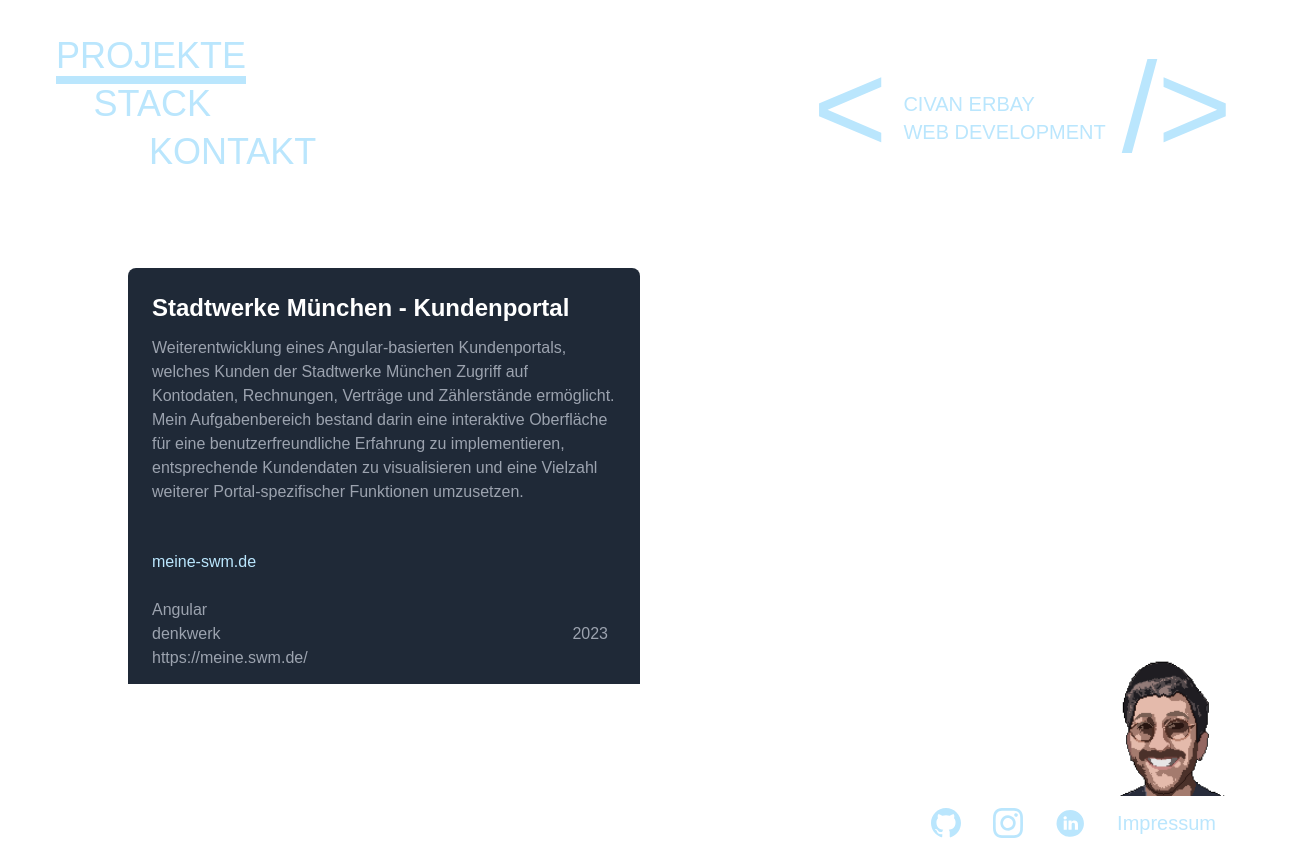
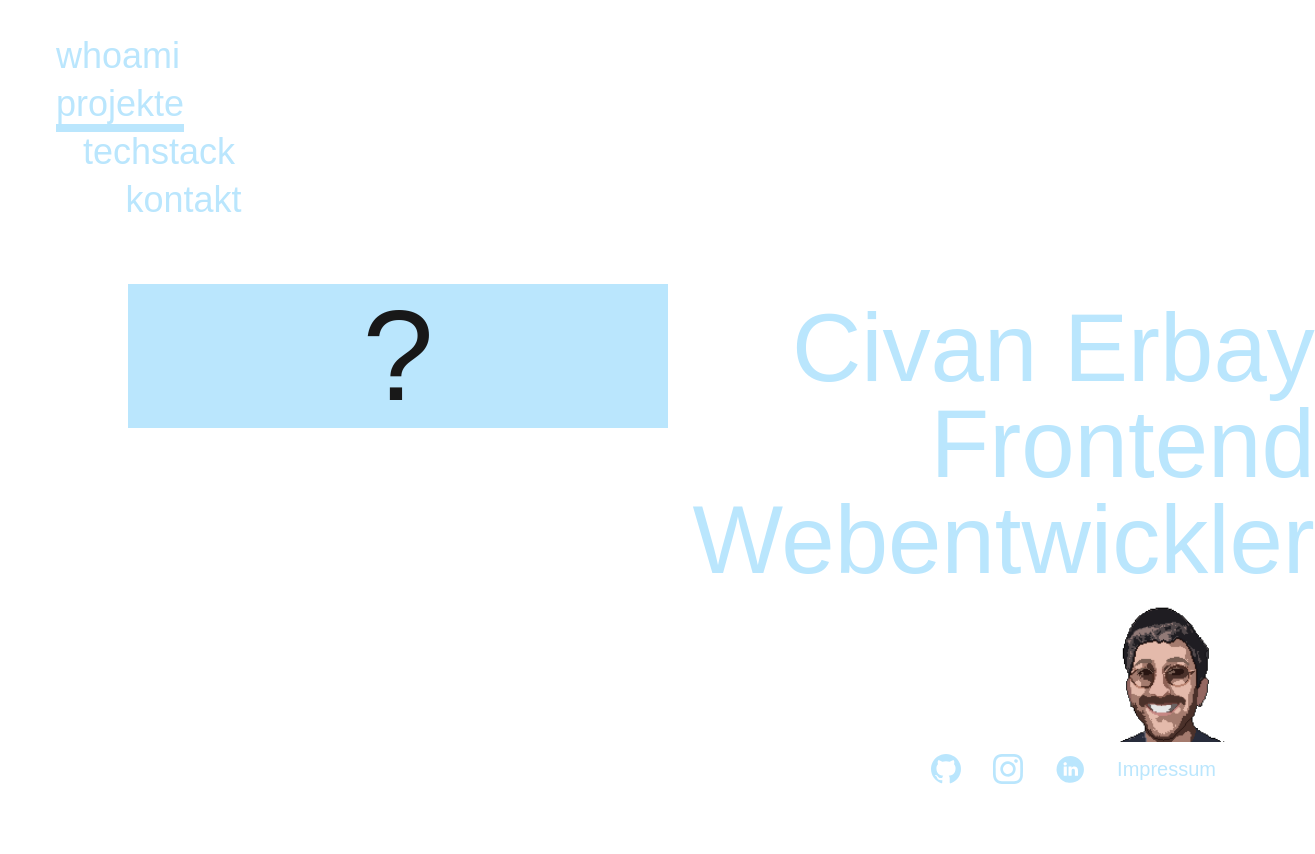
Before and after one commit to CivanErbay/newportfolio, a Vue app: page / in a window 1280 px wide. Shown: the whole page, 1315 px wide, since content can reach past the window. After the commit the page ends 800 px from the top, so only its background shows below. Built offline with nearby package versions, Linux system fonts and the light colour scheme; a web font is replaced by a local one.

Commit message:
Add new front page

```diff
--- a/src/App.vue
+++ b/src/App.vue
@@ -12,7 +12,7 @@
   >
     <header class="flex justify-between pt-3 md:pt-9 md:items-center">
       <Nav />
-      <SelfDesc />
+      <!-- <SelfDesc /> -->
     </header>
 
     <main>
--- a/src/components/views/Contact.vue
+++ b/src/components/views/Contact.vue
@@ -1,5 +1,5 @@
 <template>
-  <div class="max-w-6xl max-h-[55vh] md:max-h-[65vh] mt-6 pt-4 md:pt-12 md:ml-20">
+  <div class="max-w-6xl max-h-[55vh] md:max-h-[65vh] md:mt-6 pt-4 md:pt-12 md:ml-20">
     <h5>
       Sie können mich per Kontaktformular kontaktieren oder direkt anrufen:
     </h5>
--- a/src/components/views/Nav.vue
+++ b/src/components/views/Nav.vue
@@ -13,13 +13,24 @@
     <NavElement
       @click="
         () => {
+          currNav = 'whoami';
+          router.push('/whoami');
+        }
+      "
+      :styles="'md:ml-2'"
+      :is-small="currNav != 'whoami' && currNav.length"
+      >whoami</NavElement
+    >
+    <NavElement
+      @click="
+        () => {
           currNav = 'projects';
           router.push('/projects');
         }
       "
       :styles="'md:ml-2'"
       :is-small="currNav != 'projects' && currNav.length"
-      >PROJEKTE</NavElement
+      >projekte</NavElement
     >
 
     <NavElement
@@ -31,7 +42,7 @@
       "
       :styles="'ml-[23%]'"
       :is-small="currNav != 'techstack' && currNav.length"
-      >STACK</NavElement
+      >techstack</NavElement
     >
 
     <NavElement
@@ -43,7 +54,7 @@
       "
       :styles="'ml-[51%]'"
       :is-small="currNav != 'contact' && currNav.length"
-      >KONTAKT</NavElement
+      >kontakt</NavElement
     >
   </nav>
 </template>
--- /dev/null
+++ b/src/components/views/WhoAmI.vue
@@ -0,0 +1,22 @@
+<template>
+  <div
+    class="max-w-6xl max-h-[50vh] mt-6 pt-4 md:pt-12 md:ml-20 flex flex-col md:flex-row"
+  >
+    <h2 class="inline-block text-4xl md:text-9xl">
+      WHOAMI
+      <p
+        class="animate-bounce-high text-4xl md:text-9xl bg-sky-200 text-[#181818] py-2 px-8 flex justify-center w-[110px] md:w-full"
+      >
+        ?
+      </p>
+    </h2>
+    <div class="md:ml-6 md:text-right">
+      <h1 class="text-3xl md:text-8xl">Civan Erbay</h1>
+      <h1 class="text-3xl md:text-8xl">Frontend Webentwickler</h1>
+    </div>
+  </div>
+</template>
+
+<script setup></script>
+
+<style lang="scss" scoped></style>
--- a/tailwind.config.js
+++ b/tailwind.config.js
@@ -7,6 +7,21 @@
       fontFamily: {
         "code-latin": ['"M PLUS Code Latin"', "sans-serif"],
       },
+      keyframes: {
+        "bounce-high": {
+          "0%, 100%": {
+            transform: "translateY(-100%)",
+            "animation-timing-function": "cubic-bezier(0.8, 0, 1, 1)",
+          },
+          "50%": {
+            transform: "translateY(20%)",
+            "animation-timing-function": "cubic-bezier(0, 0, 0.2, 1)",
+          },
+        },
+      },
+      animation: {
+        "bounce-high": "bounce-high 5s ease-out infinite",
+      },
     },
   },
   variants: {
```
Also changed, not shown: src/components/router/index.js (+9 -1 lines).
